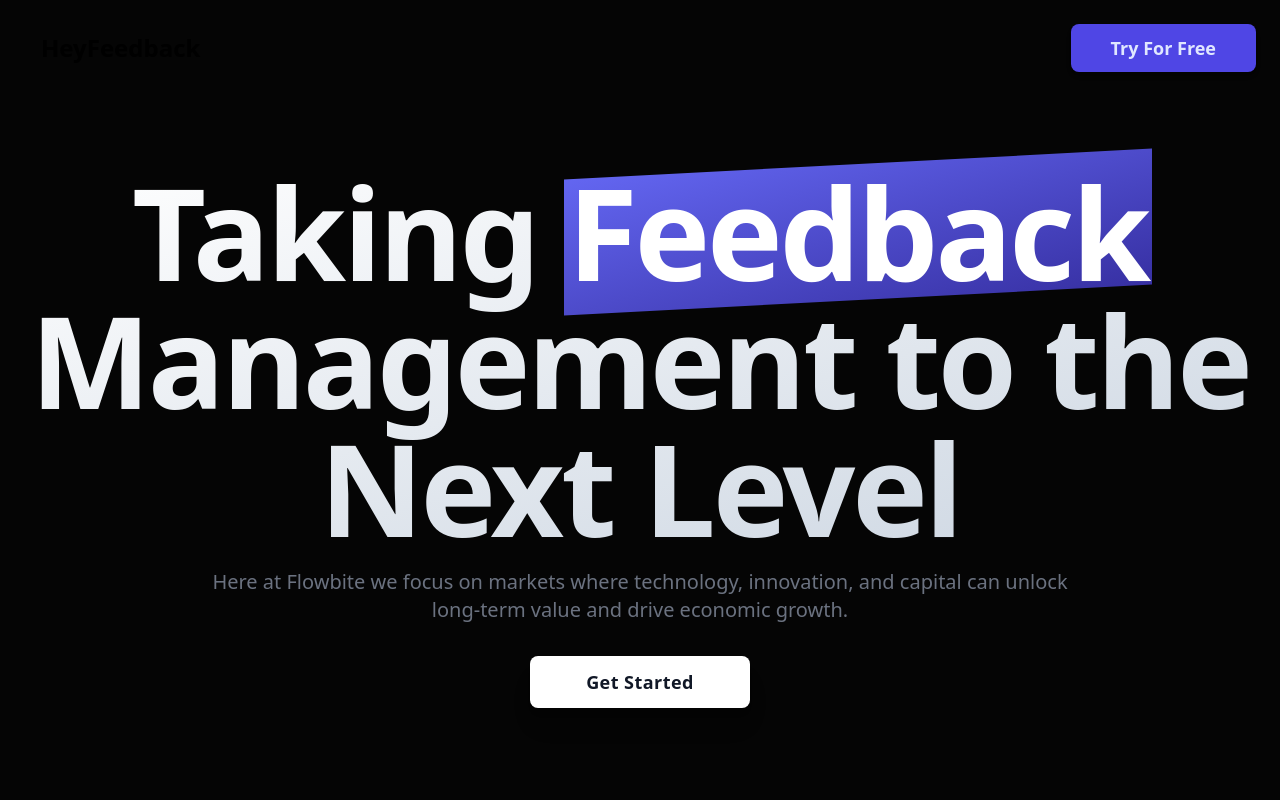
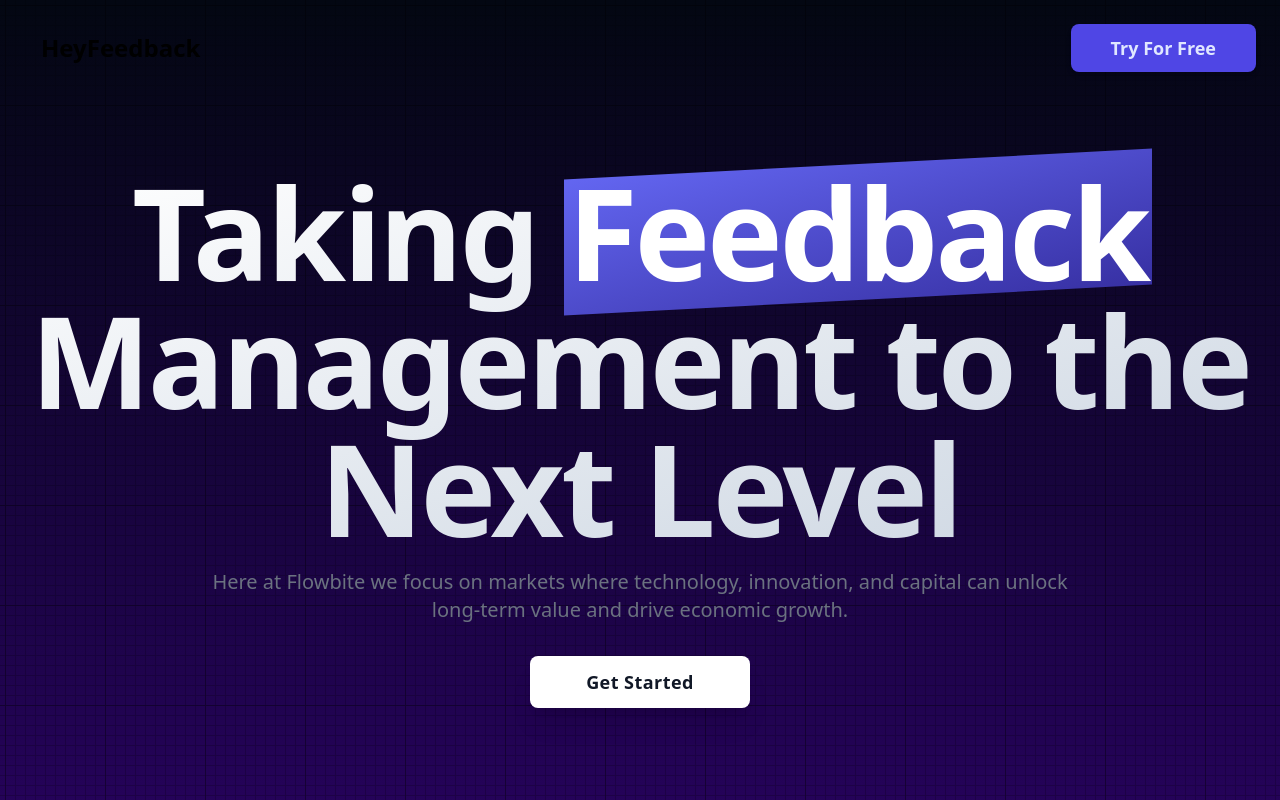
Before and after one commit to ramezj/HeyFeedback, a Next.js app: page / in a window 1280 px wide. Shown: the top 800 px of the page. Built offline with nearby package versions, Linux system fonts and the light colour scheme; no server answers.

Commit message:
🚀 New background for index

```diff
--- a/src/pages/index.js
+++ b/src/pages/index.js
@@ -17,7 +17,7 @@ export default function Home() {
     transition={{
       duration:1
     }}
-    className="h-full min-h-screen bg-[#050505]"
+    className="h-full min-h-screen backgroundImg"
     >
   <Navbar/>
   <br></br>
--- a/src/styles/globals.css
+++ b/src/styles/globals.css
@@ -1,6 +1,13 @@
 @tailwind base;
 @tailwind components;
 @tailwind utilities;
+
+.backgroundImg {
+  background: url("./graph.svg"), linear-gradient(rgb(3 7 18), rgb(48, 1, 113), rgb(3 7 18));
+  opacity:0.02
+  /* background: linear-gradient(rgb(3 7 18), #300171, rgb(3 7 18)); */
+  /* background-image: url("./graph.svg") */
+}
 
 :root {
   --foreground-rgb: 0, 0, 0;
```
Also changed, not shown: src/styles/graph.svg (added).
